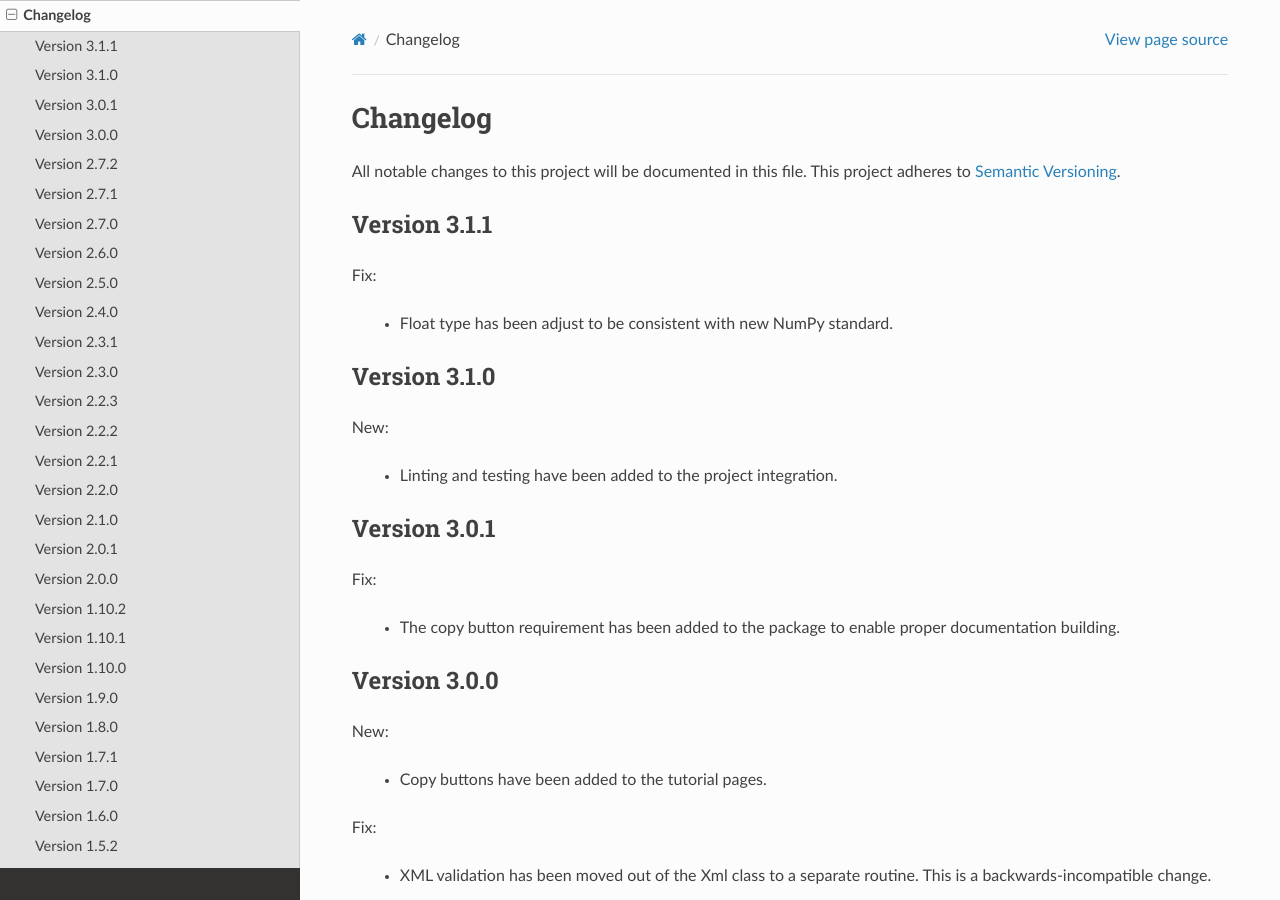
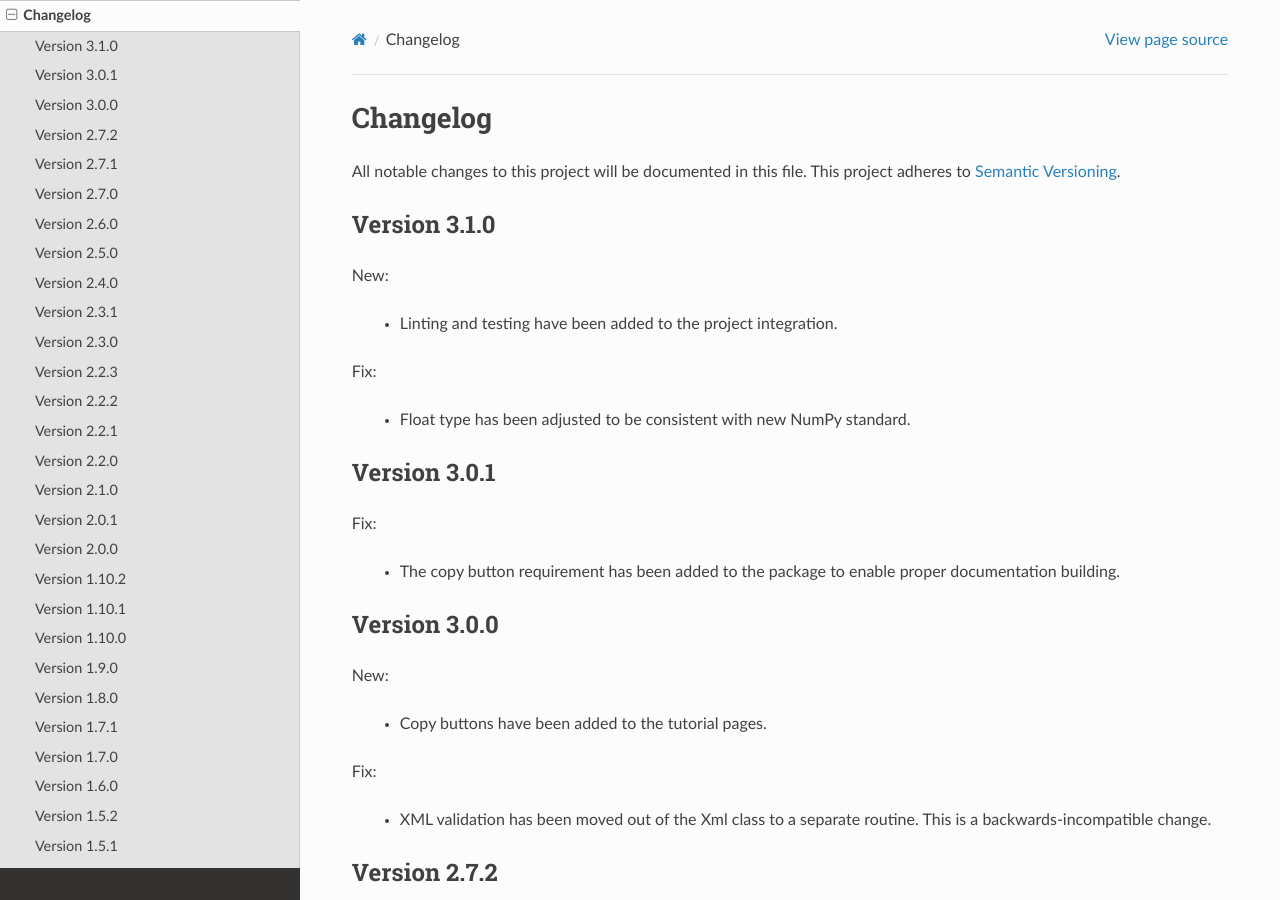
Before and after one commit to mbradle/wnutils, a Sphinx documentation site: the page built from doc/source/changelog.rst, in a window 1280 px wide and 900 px high. Built offline with Sphinx 7.4.7 and the Read the Docs theme 3.1.0, drawn with Linux system fonts in a browser that asks for light colours.

Commit message:
Fix version.

```diff
--- a/doc/source/changelog.rst
+++ b/doc/source/changelog.rst
@@ -3,14 +3,6 @@ Changelog
 
 All notable changes to this project will be documented in this file.  This
 project adheres to `Semantic Versioning <http://semver.org/spec/v2.0.0.html>`_.
-
-Version 3.1.1
---------------
-
-Fix:
-
-  * Float type has been adjust to be consistent with new NumPy standard.
-
 
 Version 3.1.0
 --------------
@@ -18,6 +10,11 @@ Version 3.1.0
 New:
 
   * Linting and testing have been added to the project integration.
+
+Fix:
+
+  * Float type has been adjusted to be consistent with new NumPy standard.
+
 
 Version 3.0.1
 --------------
--- a/wnutils/__about__.py
+++ b/wnutils/__about__.py
@@ -11,6 +11,6 @@ __all__ = [
 
 __title__ = "wnutils"
 __summary__ = "Python project to read and plot webnucleo files"
-__version__ = "3.1.1"
+__version__ = "3.1.0"
 __author__ = "Clemson University"
 __copyright__ = "Clemson University, 2018-2023"
```
